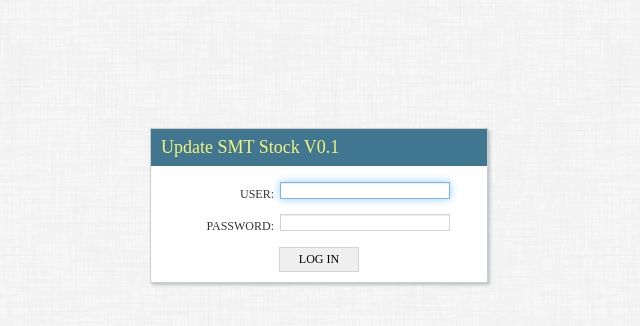
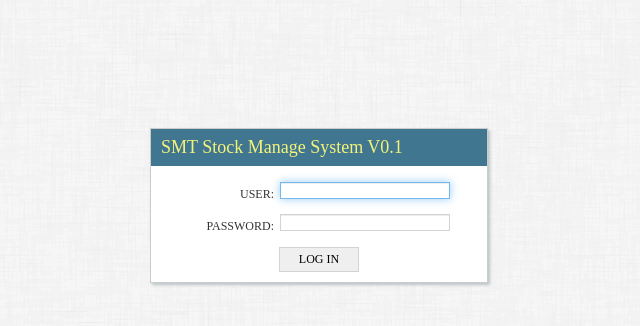
Before and after one commit to aveenzhou/smt_app, a Python web app: template smt_app/template/login.html in a window 1280 px wide. Shown: the top 326 px of the page, without its empty margins (321-961 px from the left). Run offline with Jinja, Linux system fonts and the light colour scheme; the template is opened without the code that fills it, so the values that code supplies are empty.

Commit message:
change name

```diff
--- a/smt_app/template/index.html
+++ b/smt_app/template/index.html
@@ -2,7 +2,7 @@
 <html lang="en-US">
 <head>
 	<meta charset="UTF-8">
-    <title>Update SMT Stock</title>
+    <title> SMT Stock Manage System </title>
    <link rel="stylesheet" href="/static/css/style.css" />
 	<script type="text/javascript" src="/static/js/jquery.min.js"></script>
 
--- a/smt_app/template/login.html
+++ b/smt_app/template/login.html
@@ -12,7 +12,7 @@
     <div id="header">
        <div id="branding">
 
-			<h1 id="site-name">Update SMT Stock V0.1</h1>
+			<h1 id="site-name">SMT Stock Manage System V0.1</h1>
 
         </div>
     </div>
```
